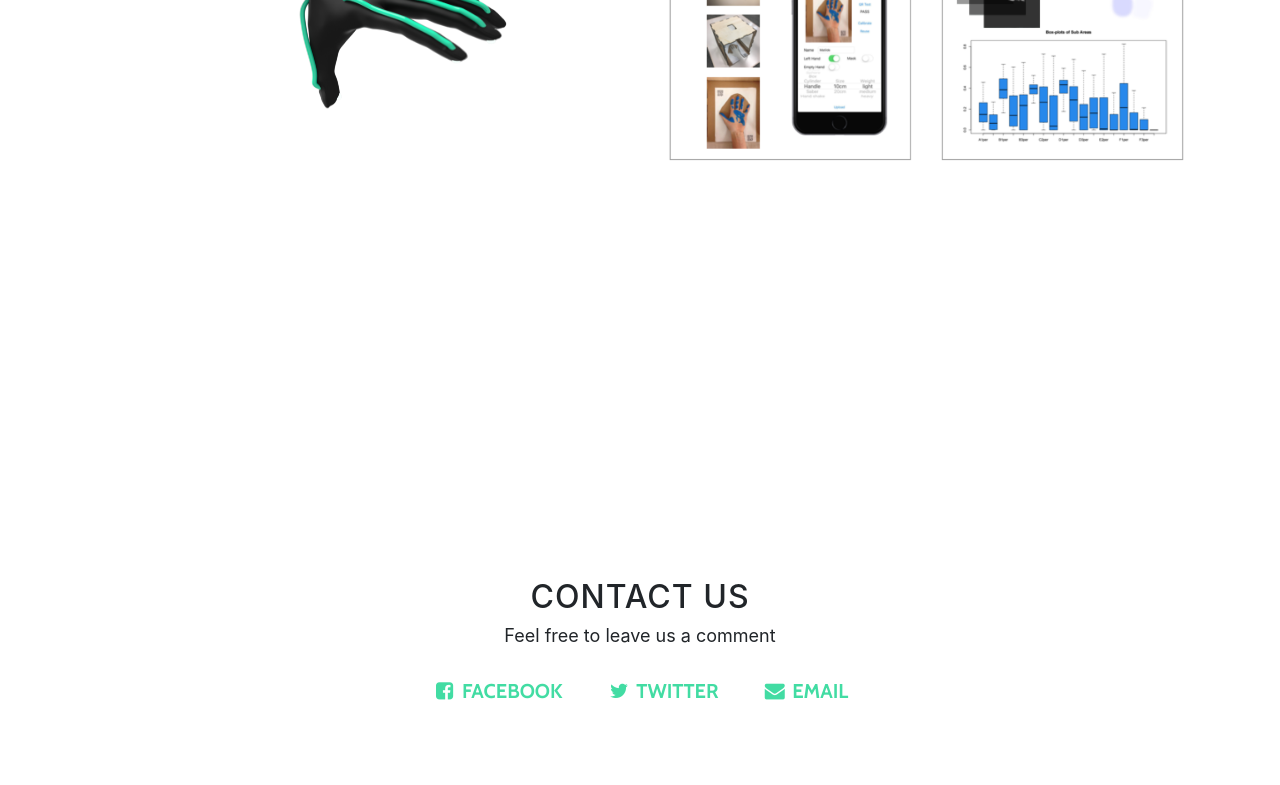
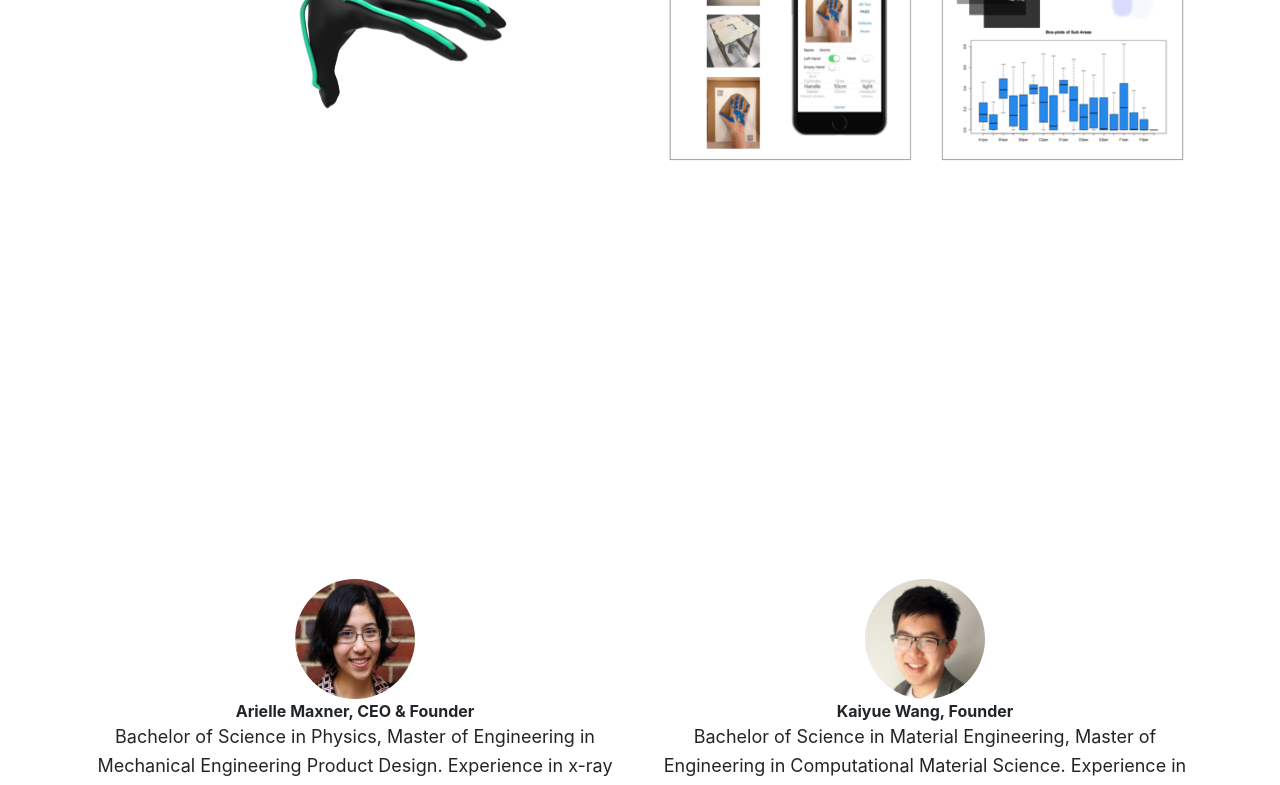
Before and after one commit to kerrywang/tacto, a website with bundled scripts: page index.html in a window 1280 px wide. Shown: the part 2000-2785 px from the top of the page. Built offline with nearby package versions, Linux system fonts and the light colour scheme.

Commit message:
added People section

```diff
--- a/css/grayscale.css
+++ b/css/grayscale.css
@@ -95,7 +95,13 @@ a {
         background-color: rgba(255, 255, 255, 0.3); }
         #mainNav .nav-link.active:hover {
           color: white; } }
+.profile-photo {
+  width: 30%;
+  height: 30%;
+  border-radius: 50%;
 
+
+}
 .masthead {
   display: table;
   width: 100%;
@@ -196,8 +202,8 @@ a {
 }
 
 .square {
-    height: 75px;
-    width: 75px;
+    height: 120px;
+    width: 120px;
 }
 ul.banner-social-buttons {
   margin-top: 0; }
--- a/index.html
+++ b/index.html
@@ -40,6 +40,9 @@
             </li>
             <li class="nav-item">
               <a class="nav-link js-scroll-trigger" href="#download">Product</a>
+            </li>
+            <li class="nav-item">
+              <a class="nav-link js-scroll-trigger" href="#founders">People</a>
             </li>
             <li class="nav-item">
               <a class="nav-link js-scroll-trigger" href="#contact">Contact</a>
@@ -112,6 +115,31 @@
       </div>
     </section>
 
+<!--     Founder Section-->
+    <section id="founders"  class="download-section content-section text-center">
+      <div class="container">
+        <div class="row">
+          <div class="col-lg-6 mx-auto">
+            <img src="img/Arielle.jpg" class="profile-photo square">
+            <br>
+            <b>Arielle Maxner, CEO & Founder</b>
+            <p>
+            Bachelor of Science in Physics, Master of Engineering in Mechanical Engineering Product Design. Experience in x-ray research and characterization. Arielle is passionate about making, women in STEM causes, and enjoys baking in her free time.
+            </p>
+
+          </div>
+
+            <div class="col-lg-6 mx-auto">
+            <img src="img/kaiyue.jpg" class="profile-photo square"> <br>
+            <b>Kaiyue Wang, Founder</b>
+            <p>
+               Bachelor of Science in Material Engineering, Master of Engineering in Computational Material Science. Experience in Virtual reality, IOS Development, Web Development, Machine Learning. Kaiyue loves building user-centered products and is passionate about software engineering
+              </p>
+
+          </div>
+        </div>
+      </div>
+    </section>
     <!-- Contact Section -->
     <section id="contact" class="content-section text-center">
       <div class="container">
@@ -144,9 +172,7 @@
       </div>
     </section>
 
-    <!-- Map Section -->
-<!--     <div id="map"></div>
- -->
+
     <!-- Footer -->
     <footer>
       <div class="container text-center">
```
Also changed, not shown: img/Arielle.jpg (added), img/kaiyue.jpg (added).
